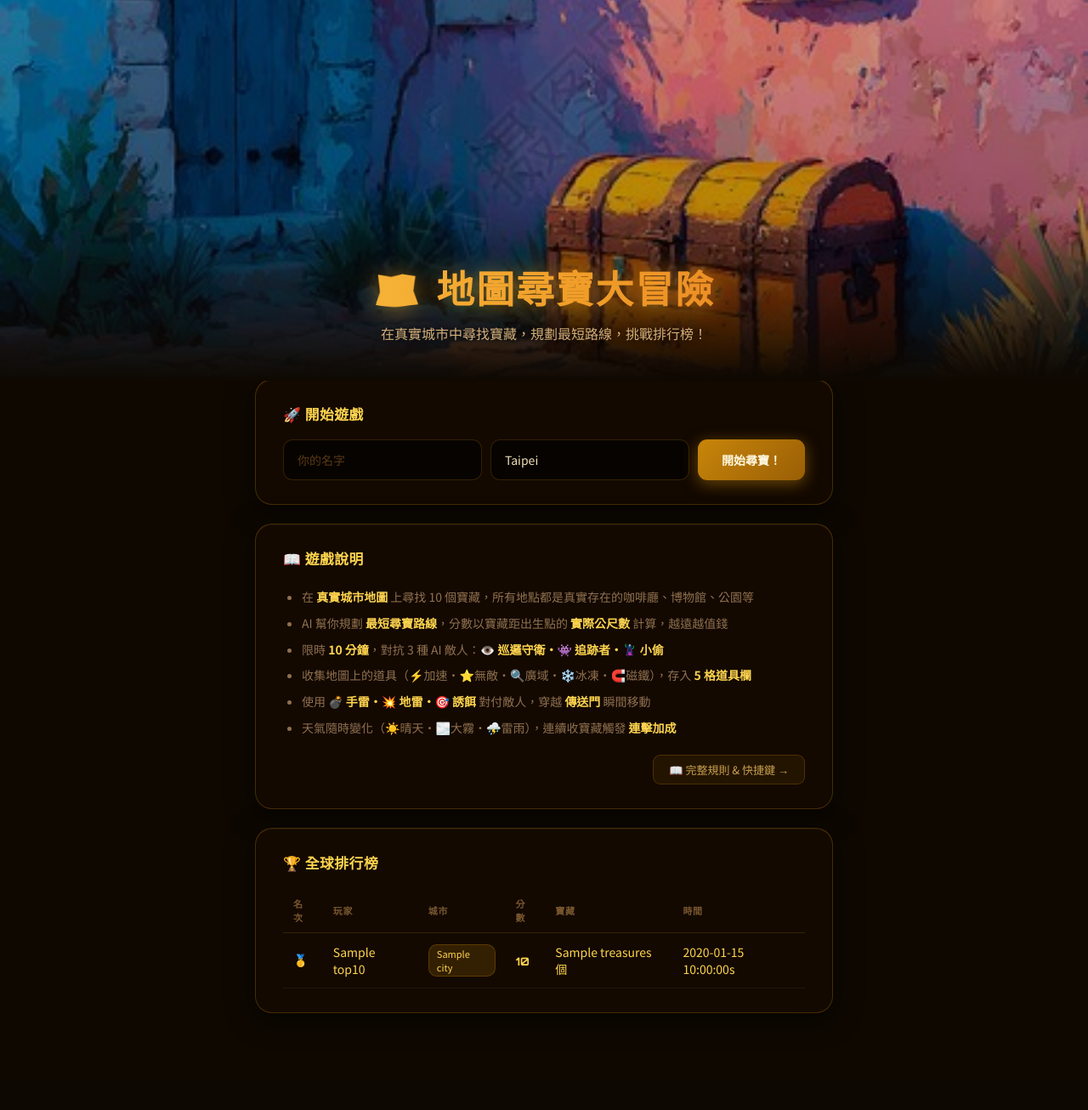
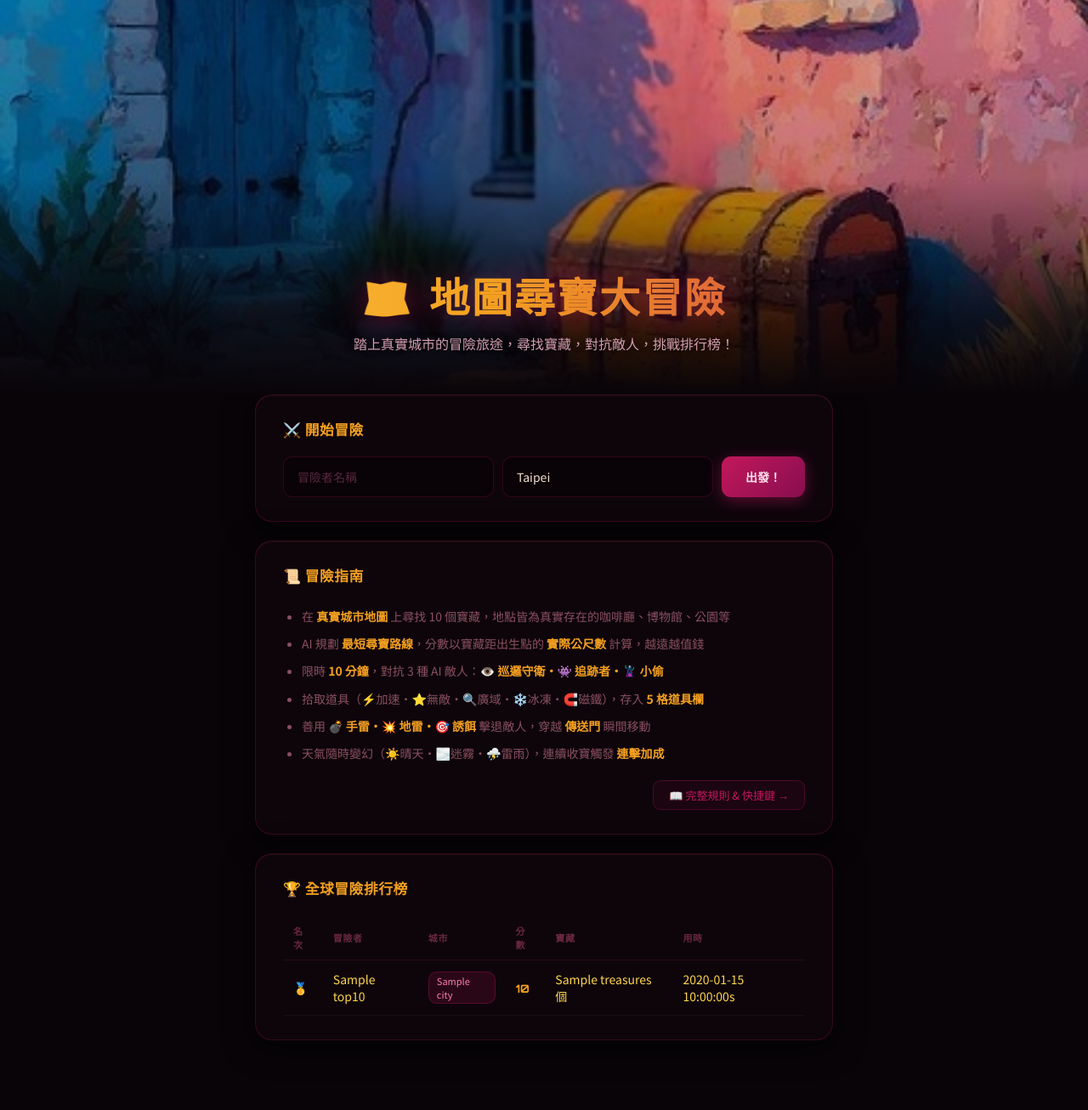
Before and after one commit to timmyweistudy-design/treasure-hunt, a Flask app: template templates/index.html in a window 1280 px wide. Shown: the whole page at 85% size. Before the commit the page ends 1192 px from the top, so only its background shows below. Run offline with Flask 3, Linux system fonts and the light colour scheme; the template is opened without the code that fills it: most values are stand-ins (such as "Sample title", 1, 10 or a date in 2020).

Commit message:
feat: new background image + full warm-crimson/gold theme redesign
Replace bg.jpg (watermarked) with bg.png (clean 448×296 RGBA).
Restyle all non-gameplay screens to match the image's color palette:
  - Gold #F4A020 (chest) · Crimson #C2185B (bougainvillea) · Indigo #303F9F (door)

index.html:
- Title gradient: gold → deep-orange → crimson
- Button: crimson gradient (matching flowers)
- Cards: deep dark rgba(16,6,12) + magenta border
- Text: ⚔️ 開始冒險 / 冒險者名稱 / 📜 冒險指南 / 出發！
- Loading hint: 🗺️ 正在繪製冒險地圖…

finish.html:
- Same palette; stat tiles use gold/crimson/indigo/lavender
- 再次出發 button crimson; "冒險畫上句點" copy

game.html loading overlay:
- bg.png + magenta spinner + gold step text
- Countdown: gold→crimson gradient with pink glow
- Go text: ⚔️ 冒險啟程！
- Step: ✦ 召喚地圖中…
- Cache: ⚡ 從卷軸喚醒快取地圖…
- Buildings: 🏛️ 描繪城市輪廓與邊界…

Co-Authored-By: Claude Sonnet 4.6 <noreply@anthropic.com>

```diff
--- a/templates/index.html
+++ b/templates/index.html
@@ -8,137 +8,135 @@
     <link href="https://fonts.googleapis.com/css2?family=Orbitron:wght@700;900&family=Noto+Sans+TC:wght@400;700&display=swap" rel="stylesheet">
     <style>
         * { box-sizing: border-box; margin: 0; padding: 0; }
-        body { font-family: 'Noto Sans TC', Arial, sans-serif; background: #0e0801; color: #f0e6d3; }
+        body { font-family: 'Noto Sans TC', Arial, sans-serif; background: #080408; color: #f5e0d0; }
 
-        /* ── Hero：背景圖區塊，不用 fixed，直接覆蓋整個 hero ── */
+        /* ── Hero：背景圖完整呈現，寶箱對焦 ── */
         .hero {
             position: relative;
-            min-height: 56vh;
-            background: url('/static/bg.jpg') 62% 68% / cover no-repeat;
+            min-height: 58vh;
+            background: url('/static/bg.png') 55% 62% / cover no-repeat;
             display: flex; align-items: flex-end; justify-content: center;
-            padding-bottom: 0;
             overflow: hidden;
         }
-        /* 非常淡的漸層遮罩：頂部幾乎透明，底部漸深方便文字銜接 */
+        /* 頂部幾乎透明，底部漸深銜接內容卡 */
         .hero::before {
             content: '';
             position: absolute; inset: 0;
             background: linear-gradient(
                 to bottom,
-                rgba(0,0,0,.18) 0%,
-                rgba(0,0,0,.28) 55%,
-                rgba(10,4,0,.75) 85%,
-                rgba(14,8,1,1)  100%
+                rgba(0,0,0,.12) 0%,
+                rgba(4,1,3,.22) 45%,
+                rgba(8,2,6,.80) 80%,
+                rgba(8,4,8,1)   100%
             );
         }
         .hero-inner {
             position: relative; z-index: 1;
             text-align: center;
-            padding: 36px 24px 44px;
+            padding: 32px 24px 48px;
             width: 100%;
         }
+        /* 標題：金色 → 深橘 → 玫紅，呼應寶箱與九重葛 */
         .hero h1 {
             font-family: 'Orbitron', monospace; font-weight: 900;
-            font-size: clamp(1.7rem, 5vw, 2.8rem);
-            background: linear-gradient(90deg, #ffd54f 0%, #f09c28 55%, #e06820 100%);
+            font-size: clamp(1.8rem, 5.5vw, 3rem);
+            background: linear-gradient(90deg, #FFD54F 0%, #F4A020 45%, #C2185B 100%);
             -webkit-background-clip: text; -webkit-text-fill-color: transparent; background-clip: text;
             letter-spacing: 2px; margin-bottom: 10px;
-            filter: drop-shadow(0 2px 14px rgba(255,180,30,.5));
+            filter: drop-shadow(0 2px 18px rgba(194,24,91,.5));
         }
-        .hero p { font-size: 1rem; color: #d4b07a; text-shadow: 0 1px 8px rgba(0,0,0,.9); }
+        .hero p { font-size: 1rem; color: #D4A0B0; text-shadow: 0 1px 10px rgba(0,0,0,.9); }
 
-        /* ── Content section ── */
-        .content { background: #0e0801; padding: 0 0 56px; }
+        /* ── 內容區：深色底 ── */
+        .content { background: #080408; padding: 0 0 60px; }
         .container { max-width: 720px; margin: 0 auto; padding: 0 20px; }
 
-        /* ── Cards ── */
+        /* ── 卡片：暗色玻璃 + 玫紅邊框 ── */
         .card {
-            background: rgba(20,10,2,.92);
-            border: 1px solid rgba(200,134,10,.28);
+            background: rgba(16,6,12,.92);
+            border: 1px solid rgba(194,24,91,.22);
             border-radius: 20px; padding: 28px 32px;
-            box-shadow: 0 6px 32px rgba(0,0,0,.6), inset 0 1px 0 rgba(255,210,80,.06);
+            box-shadow: 0 6px 36px rgba(0,0,0,.65), inset 0 1px 0 rgba(244,160,32,.06);
             margin-bottom: 22px;
         }
-        .card:first-child { margin-top: -2px; }
-        .card h2 { margin-bottom: 18px; font-size: 1.05rem; color: #ffd54f; letter-spacing: .5px; }
+        .card h2 { margin-bottom: 20px; font-size: 1.05rem; color: #F4A020; letter-spacing: .5px; }
 
-        /* ── Form ── */
+        /* ── 表單 ── */
         .form-row { display: flex; gap: 10px; flex-wrap: wrap; }
         input[type="text"] {
             flex: 1; min-width: 130px;
             padding: 13px 16px; font-size: 14px; font-family: inherit;
-            background: rgba(6,3,0,.8); border: 1.5px solid rgba(200,134,10,.22);
-            border-radius: 11px; outline: none; color: #f0dfb8;
+            background: rgba(8,2,6,.75); border: 1.5px solid rgba(194,24,91,.2);
+            border-radius: 11px; outline: none; color: #f5e0d0;
             transition: border-color .2s, box-shadow .2s;
         }
-        input[type="text"]::placeholder { color: #5a3a14; }
+        input[type="text"]::placeholder { color: #5A2840; }
         input[type="text"]:focus {
-            border-color: #c8860a;
-            box-shadow: 0 0 0 3px rgba(200,134,10,.2);
+            border-color: #C2185B;
+            box-shadow: 0 0 0 3px rgba(194,24,91,.2);
         }
+        /* 按鈕：玫紅 → 深緋，呼應九重葛 */
         button[type="submit"] {
             padding: 13px 28px; font-size: 14px; font-weight: bold; font-family: inherit;
-            background: linear-gradient(135deg, #c8860a 0%, #9a5e06 100%);
-            color: #fff8e0; border: none; border-radius: 11px; cursor: pointer;
-            box-shadow: 0 4px 18px rgba(200,134,10,.5);
+            background: linear-gradient(135deg, #C2185B 0%, #880E4F 100%);
+            color: #FFE0EC; border: none; border-radius: 11px; cursor: pointer;
+            box-shadow: 0 4px 18px rgba(194,24,91,.45);
             transition: transform .15s, box-shadow .15s;
             white-space: nowrap;
         }
-        button[type="submit"]:hover { transform: translateY(-2px); box-shadow: 0 8px 26px rgba(200,134,10,.65); }
+        button[type="submit"]:hover { transform: translateY(-2px); box-shadow: 0 8px 28px rgba(194,24,91,.6); }
         button[type="submit"]:active { transform: translateY(0); }
 
-        /* ── Error ── */
+        /* ── 錯誤 ── */
         .error {
-            background: rgba(180,30,30,.15); color: #ff9090;
-            border: 1px solid rgba(180,30,30,.35); border-radius: 12px;
+            background: rgba(150,20,20,.18); color: #FF9090;
+            border: 1px solid rgba(150,20,20,.38); border-radius: 12px;
             padding: 12px 18px; margin-bottom: 20px;
         }
 
-        /* ── Loading hint ── */
-        #loading-hint { display:none; margin-top:14px; color:#c8a050; font-size:13px; text-align:center; }
+        /* ── 載入提示 ── */
+        #loading-hint { display:none; margin-top:14px; color:#C2185B; font-size:13px; text-align:center; }
 
-        /* ── Instructions ── */
-        ul { padding-left: 22px; line-height: 2.2; color: #907050; font-size: 14px; }
-        ul b { color: #ffd54f; }
+        /* ── 說明列表 ── */
+        ul { padding-left: 22px; line-height: 2.3; color: #8A5060; font-size: 14px; }
+        ul b { color: #F4A020; }
         .rules-link {
             display: inline-block; margin-top: 16px;
-            font-size: 13px; color: #c8a050; text-decoration: none;
-            border: 1px solid rgba(200,134,10,.25); padding: 7px 18px; border-radius: 9px;
-            background: rgba(200,134,10,.09); transition: background .2s, color .2s;
+            font-size: 13px; color: #C2185B; text-decoration: none;
+            border: 1px solid rgba(194,24,91,.28); padding: 7px 18px; border-radius: 9px;
+            background: rgba(194,24,91,.08); transition: background .2s, color .2s;
         }
-        .rules-link:hover { background: rgba(200,134,10,.22); color: #ffd54f; }
+        .rules-link:hover { background: rgba(194,24,91,.2); color: #FF4081; }
 
-        /* ── Leaderboard ── */
+        /* ── 排行榜 ── */
         table { width: 100%; border-collapse: collapse; }
-        thead tr { border-bottom: 1px solid rgba(200,134,10,.2); }
-        th { padding: 10px 12px; text-align: left; font-size: 11px; color: #7a5830;
+        thead tr { border-bottom: 1px solid rgba(194,24,91,.18); }
+        th { padding: 10px 12px; text-align: left; font-size: 11px; color: #6A2840;
              text-transform: uppercase; letter-spacing: .6px; font-weight: 700; }
-        td { padding: 12px 12px; border-bottom: 1px solid rgba(255,255,255,.05); font-size: 14px; color: #c8b090; }
-        tbody tr:hover { background: rgba(200,134,10,.07); }
-        tbody tr:nth-child(1) td { color: #ffd54f; }
-        tbody tr:nth-child(2) td { color: #d0c0a0; }
-        tbody tr:nth-child(3) td { color: #c89050; }
+        td { padding: 12px 12px; border-bottom: 1px solid rgba(255,255,255,.04); font-size: 14px; color: #C0A0A8; }
+        tbody tr:hover { background: rgba(194,24,91,.06); }
+        tbody tr:nth-child(1) td { color: #FFD54F; }
+        tbody tr:nth-child(2) td { color: #D8C8C0; }
+        tbody tr:nth-child(3) td { color: #F4A020; }
         td:first-child { font-family: 'Orbitron', monospace; font-size: 14px; font-weight: 700; }
-        td b { font-family: 'Orbitron', monospace; font-size: 13px; letter-spacing: .5px; color: #ffd54f; }
+        td b { font-family: 'Orbitron', monospace; font-size: 13px; letter-spacing: .5px; color: #F4A020; }
         .badge {
             display: inline-block;
-            background: rgba(200,134,10,.18); color: #ffd54f;
+            background: rgba(194,24,91,.16); color: #FF80AB;
             padding: 2px 9px; border-radius: 10px; font-size: 11px;
-            border: 1px solid rgba(200,134,10,.28);
+            border: 1px solid rgba(194,24,91,.28);
         }
     </style>
 </head>
 <body>
 
-<!-- 背景圖 Hero：完整顯示寶箱油畫 -->
 <div class="hero">
     <div class="hero-inner">
         <h1>🗺️ 地圖尋寶大冒險</h1>
-        <p>在真實城市中尋找寶藏，規劃最短路線，挑戰排行榜！</p>
+        <p>踏上真實城市的冒險旅途，尋找寶藏，對抗敵人，挑戰排行榜！</p>
     </div>
 </div>
 
-<!-- 內容區：深色背景讓文字清晰 -->
 <div class="content">
     <div class="container">
         {% if error %}
@@ -146,26 +144,26 @@
         {% endif %}
 
         <div class="card">
-            <h2>🚀 開始遊戲</h2>
+            <h2>⚔️ 開始冒險</h2>
             <form action="/start" method="POST" id="start-form">
                 <div class="form-row">
-                    <input type="text" name="player_name" placeholder="你的名字" required maxlength="20">
-                    <input type="text" name="city" placeholder="城市（Taipei、Tokyo、Paris...）" value="Taipei" required>
-                    <button type="submit" id="start-btn">開始尋寶！</button>
+                    <input type="text" name="player_name" placeholder="冒險者名稱" required maxlength="20">
+                    <input type="text" name="city" placeholder="目標城市（Taipei、Tokyo、Paris...）" value="Taipei" required>
+                    <button type="submit" id="start-btn">出發！</button>
                 </div>
-                <div id="loading-hint">🌐 正在取得城市地點資料，請稍候…</div>
+                <div id="loading-hint">🗺️ 正在繪製冒險地圖，請稍候片刻…</div>
             </form>
         </div>
 
         <div class="card">
-            <h2>📖 遊戲說明</h2>
+            <h2>📜 冒險指南</h2>
             <ul>
-                <li>在 <b>真實城市地圖</b> 上尋找 10 個寶藏，所有地點都是真實存在的咖啡廳、博物館、公園等</li>
-                <li>AI 幫你規劃 <b>最短尋寶路線</b>，分數以寶藏距出生點的 <b>實際公尺數</b> 計算，越遠越值錢</li>
+                <li>在 <b>真實城市地圖</b> 上尋找 10 個寶藏，地點皆為真實存在的咖啡廳、博物館、公園等</li>
+                <li>AI 規劃 <b>最短尋寶路線</b>，分數以寶藏距出生點的 <b>實際公尺數</b> 計算，越遠越值錢</li>
                 <li>限時 <b>10 分鐘</b>，對抗 3 種 AI 敵人：<b>👁️ 巡邏守衛・👾 追跡者・🦹 小偷</b></li>
-                <li>收集地圖上的道具（⚡加速・⭐無敵・🔍廣域・❄️冰凍・🧲磁鐵），存入 <b>5 格道具欄</b></li>
-                <li>使用 <b>💣 手雷・💥 地雷・🎯 誘餌</b> 對付敵人，穿越 <b>傳送門</b> 瞬間移動</li>
-                <li>天氣隨時變化（☀️晴天・🌫️大霧・⛈️雷雨），連續收寶藏觸發 <b>連擊加成</b></li>
+                <li>拾取道具（⚡加速・⭐無敵・🔍廣域・❄️冰凍・🧲磁鐵），存入 <b>5 格道具欄</b></li>
+                <li>善用 <b>💣 手雷・💥 地雷・🎯 誘餌</b> 擊退敵人，穿越 <b>傳送門</b> 瞬間移動</li>
+                <li>天氣隨時變幻（☀️晴天・🌫️迷霧・⛈️雷雨），連續收寶觸發 <b>連擊加成</b></li>
             </ul>
             <div style="text-align:right">
                 <a href="/rules" class="rules-link">📖 完整規則 & 快捷鍵 →</a>
@@ -174,10 +172,10 @@
 
         {% if top10 %}
         <div class="card">
-            <h2>🏆 全球排行榜</h2>
+            <h2>🏆 全球冒險排行榜</h2>
             <table>
                 <thead>
-                    <tr><th>名次</th><th>玩家</th><th>城市</th><th>分數</th><th>寶藏</th><th>時間</th></tr>
+                    <tr><th>名次</th><th>冒險者</th><th>城市</th><th>分數</th><th>寶藏</th><th>用時</th></tr>
                 </thead>
                 <tbody>
                 {% for s in top10 %}
@@ -200,7 +198,7 @@
 <script>
     document.getElementById('start-form').addEventListener('submit', function(){
         const btn = document.getElementById('start-btn');
-        btn.textContent = '載入中…';
+        btn.textContent = '繪製地圖中…';
         btn.disabled = true;
         document.getElementById('loading-hint').style.display = 'block';
     });
```
Also changed, not shown: templates/finish.html (+55 -55 lines), templates/game.html (+24 -22 lines), static/bg.png (added).
